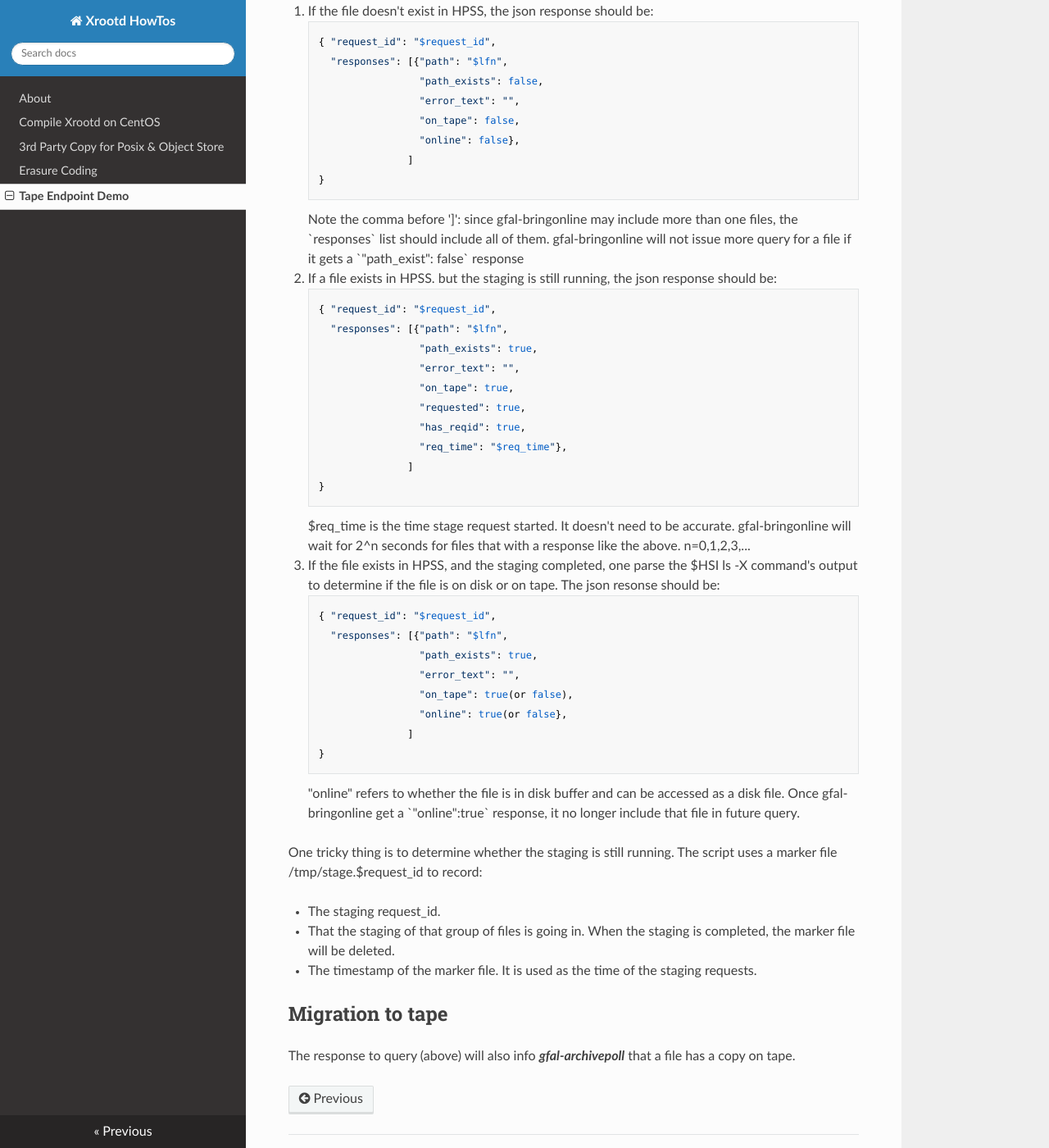
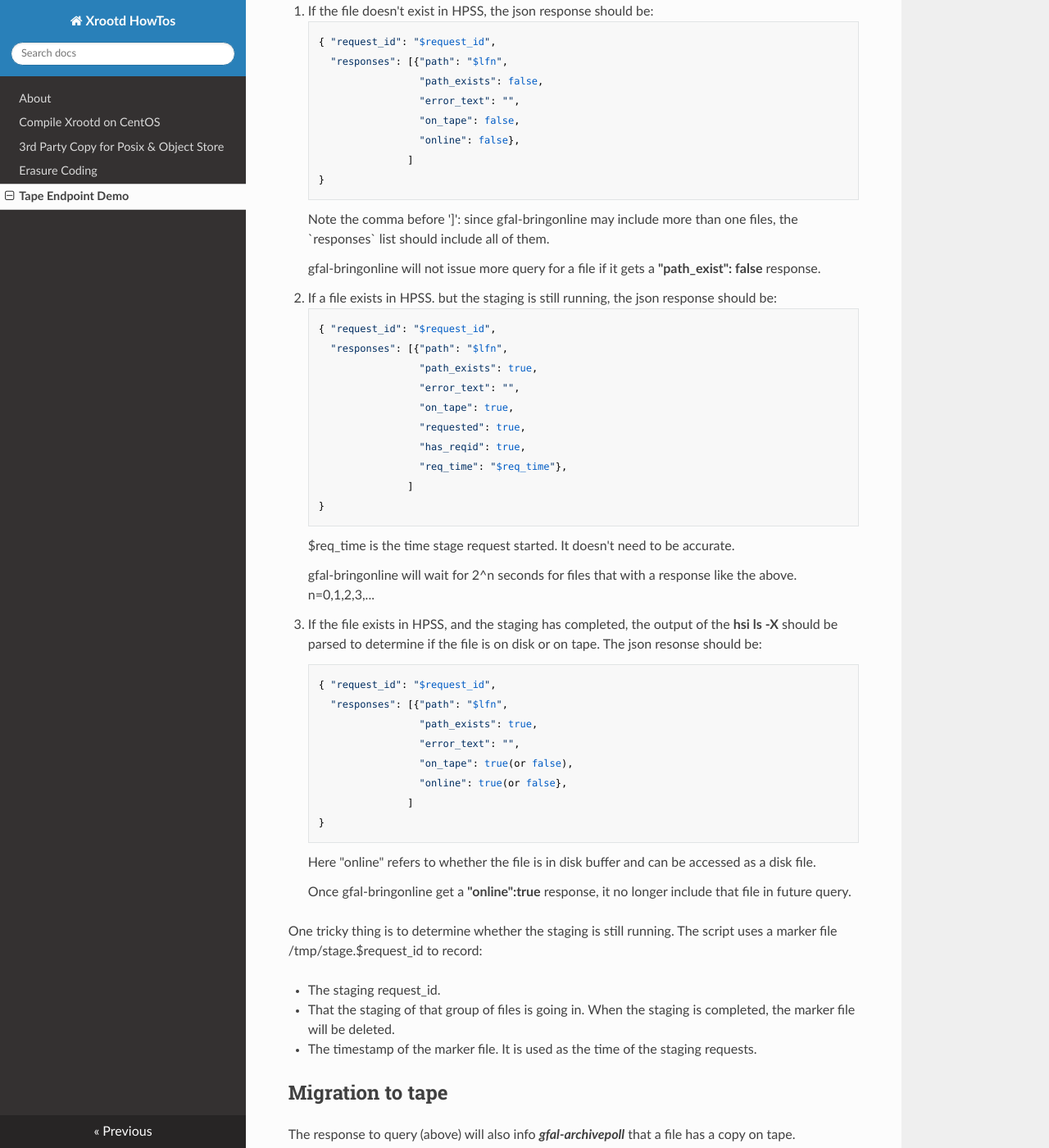
Before and after one commit to xrootd/howto, an MkDocs documentation site: the page built from docs/preplib4tape/README.md, in a window 1280 px wide and 1400 px high, scrolled down 1443 px. Shown: the whole window at 82% size. Built offline with MkDocs 1.6.1, drawn with Linux system fonts in a browser that asks for light colours; nearby versions of some CDN libraries.

Commit message:
add more detail on json respond

````diff
--- a/docs/preplib4tape/README.md
+++ b/docs/preplib4tape/README.md
@@ -72,9 +72,8 @@ If the file doesn't exist in HPSS, the json response should be:
 ```
 
 Note the comma before ']': since gfal-bringonline may include more than one files, the `responses` list
-should include all of them.
-
-gfal-bringonline will not issue more query for a file if it gets a `"path_exist": false` response
+should include all of them.<p>
+gfal-bringonline will not issue more query for a file if it gets a <b>"path_exist": false</b> response.
 </li>
 <li>
 If a file exists in HPSS. but the staging is still running, the json response should be:
@@ -92,12 +91,12 @@ If a file exists in HPSS. but the staging is still running, the json response sh
 }
 ```
 
-$req_time is the time stage request started. It doesn't need to be accurate.
-
+$req_time is the time stage request started. It doesn't need to be accurate.<p>
 gfal-bringonline will wait for 2^n seconds for files that with a response like the above. n=0,1,2,3,...
 </li>
 <li>
-If the file exists in HPSS, and the staging completed, one parse the $HSI ls -X command's output to determine if the file is on disk or on tape. The json resonse should be:
+If the file exists in HPSS, and the staging has completed, the output of the <b>hsi ls -X</b>
+should be parsed to determine if the file is on disk or on tape. The json resonse should be:
 
 ```
 { "request_id": "$request_id",
@@ -110,9 +109,8 @@ If the file exists in HPSS, and the staging completed, one parse the $HSI ls -X
 }
 ```
 
-"online" refers to whether the file is in disk buffer and can be accessed as a disk file.
-
-Once gfal-bringonline get a `"online":true` response, it no longer include that file in future query.
+Here "online" refers to whether the file is in disk buffer and can be accessed as a disk file.<p>
+Once gfal-bringonline get a <b>"online":true</b> response, it no longer include that file in future query.
 </li>
 </ol>
 
````
